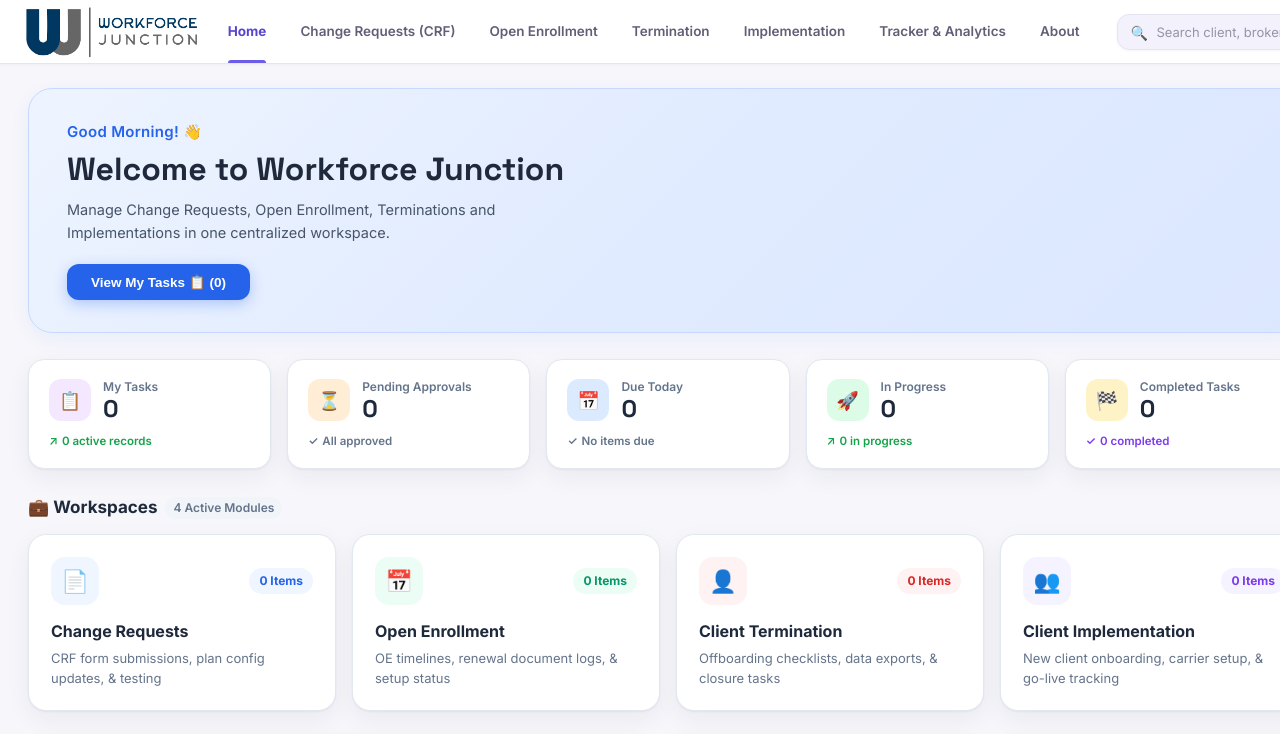
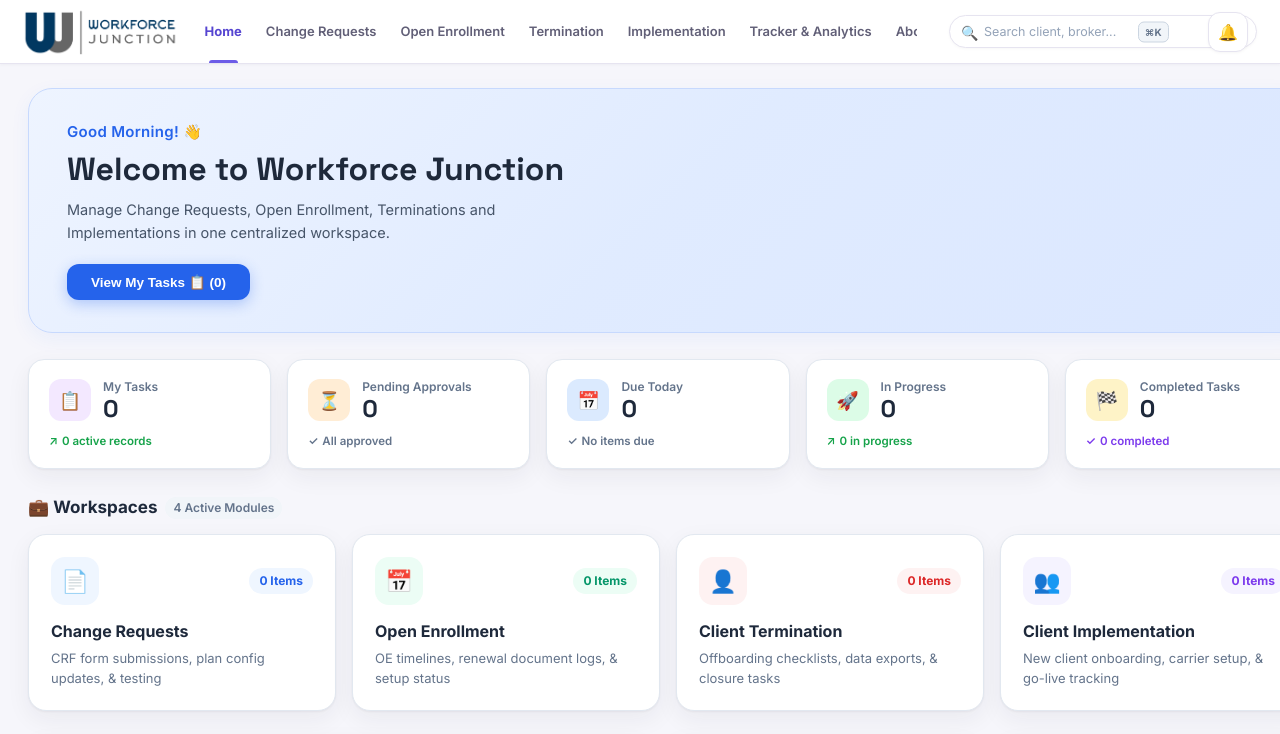
Before and after one commit to kirankiruprojects/WFJ-App, an Electron app: page index.html in a window 1280 px wide. Shown: the top 734 px of the page. Drawn offline with Linux system fonts and the light colour scheme; no server answers.

Commit message:
Fix 100% desktop resolution topbar scaling and add vertical divider with distinct styling for Search Bar vs Notification Bell

```diff
--- a/public/css/style.css
+++ b/public/css/style.css
@@ -78,7 +78,7 @@
   padding: 0 20px;
   display: flex;
   align-items: center;
-  gap: 12px;
+  gap: 16px;
   position: sticky;
   top: 0;
   z-index: 100;
@@ -91,9 +91,10 @@
 }
 
 .brand-logo {
-  height: 55px;
+  height: 48px;
   display: block;
   cursor: pointer;
+  flex-shrink: 0;
 }
 
 .topbar-spacer {
@@ -105,7 +106,15 @@
 .topbar-right-actions {
   display: flex;
   align-items: center;
-  gap: 10px;
+  gap: 12px;
+  flex-shrink: 0;
+}
+
+.topbar-divider {
+  width: 1px;
+  height: 24px;
+  background: var(--border);
+  margin: 0 2px;
   flex-shrink: 0;
 }
 
@@ -113,18 +122,20 @@
 .top-header-nav {
   display: flex;
   align-items: center;
-  gap: 6px;
+  gap: 4px;
   height: 100%;
+  flex-shrink: 1;
+  overflow: hidden;
 }
 
 .nav-tab {
   position: relative;
   display: flex;
   align-items: center;
-  gap: 8px;
-  padding: 0 14px;
+  gap: 6px;
+  padding: 0 10px;
   height: 100%;
-  font-size: 13.5px;
+  font-size: 13px;
   font-weight: 600;
   color: var(--ink-soft);
   cursor: pointer;
@@ -2244,31 +2255,12 @@
 /* ---- Notifications ---- */
 .notif-bell {
   position: relative;
-  cursor: pointer;
-  font-size: 18px;
-  color: var(--ink-soft);
-  display: flex;
-  align-items: center;
-  justify-content: center;
-  width: 36px;
-  height: 36px;
-  border-radius: 50%;
-  transition: background 0.2s;
-  flex-shrink: 0;
-}
-
-.notif-bell:hover {
-  background: var(--surface-alt);
-  color: var(--ink);
-}
-
-.notif-bell {
-  position: relative;
-  width: 36px;
-  height: 36px;
-  border-radius: 10px;
-  background: var(--surface-alt);
-  border: 1px solid var(--border);
+  width: 38px;
+  height: 38px;
+  border-radius: 12px;
+  background: #ffffff;
+  border: 1.5px solid var(--border);
+  box-shadow: 0 1px 3px rgba(0,0,0,0.04);
   display: inline-flex;
   align-items: center;
   justify-content: center;
@@ -2280,23 +2272,25 @@
 }
 
 .notif-bell:hover {
-  background: var(--surface);
+  background: var(--surface-alt);
   border-color: var(--accent);
+  transform: translateY(-1px);
+  box-shadow: 0 4px 10px rgba(108,92,231,0.12);
 }
 
 .notif-badge {
   position: absolute;
-  top: -4px;
-  right: -4px;
+  top: -5px;
+  right: -5px;
   background: #ef4444;
-  color: white;
-  font-size: 10px;
-  font-weight: bold;
+  color: #ffffff;
+  font-size: 10.5px;
+  font-weight: 800;
   border-radius: 10px;
   padding: 2px 6px;
   line-height: 1;
-  border: 2px solid var(--surface);
-  box-shadow: 0 2px 5px rgba(239, 68, 68, 0.3);
+  border: 2px solid #ffffff;
+  box-shadow: 0 2px 6px rgba(239,68,68,0.35);
   pointer-events: none;
 }
 
@@ -2725,14 +2719,14 @@
 
 .global-search-wrap {
   position: relative;
-  width: 240px;
+  width: 230px;
   flex-shrink: 0;
   flex-grow: 0;
 }
 
 .global-search-icon {
   position: absolute;
-  left: 13px;
+  left: 12px;
   top: 50%;
   transform: translateY(-50%);
   font-size: 14px;
@@ -2744,26 +2738,26 @@
 
 .global-search-input {
   width: 100%;
-  padding: 9px 44px 9px 38px;
-  border-radius: 12px;
+  padding: 8px 42px 8px 34px;
+  border-radius: 20px;
   border: 1.5px solid var(--border);
-  font-size: 13px;
+  font-size: 12.5px;
   font-family: 'Inter', sans-serif;
-  background: var(--surface-alt);
+  background: #ffffff;
   color: var(--ink);
   outline: none;
-  transition: all 0.22s ease;
-  box-shadow: 0 1px 3px rgba(30,29,48,0.04);
+  transition: all 0.2s ease;
+  box-shadow: 0 1px 3px rgba(0,0,0,0.03);
 }
 
 .global-search-input::placeholder {
-  color: var(--ink-faint);
+  color: #94a3b8;
 }
 
 .global-search-input:focus {
-  background: var(--surface);
+  background: #ffffff;
   border-color: var(--accent);
-  box-shadow: 0 0 0 3px rgba(108,92,231,0.13), 0 2px 8px rgba(108,92,231,0.1);
+  box-shadow: 0 0 0 3px rgba(108,92,231,0.12);
 }
 
 .global-search-wrap:focus-within .global-search-icon {
@@ -2776,11 +2770,11 @@
   top: 50%;
   transform: translateY(-50%);
   font-size: 10px;
-  font-weight: 600;
-  color: var(--ink-faint);
-  background: var(--gray-soft);
-  border: 1px solid var(--border);
-  border-radius: 5px;
+  font-weight: 700;
+  color: #64748b;
+  background: #f1f5f9;
+  border: 1px solid #cbd5e1;
+  border-radius: 6px;
   padding: 2px 6px;
   pointer-events: none;
   letter-spacing: 0.02em;
```
Also changed, not shown: public/js/app.js.
